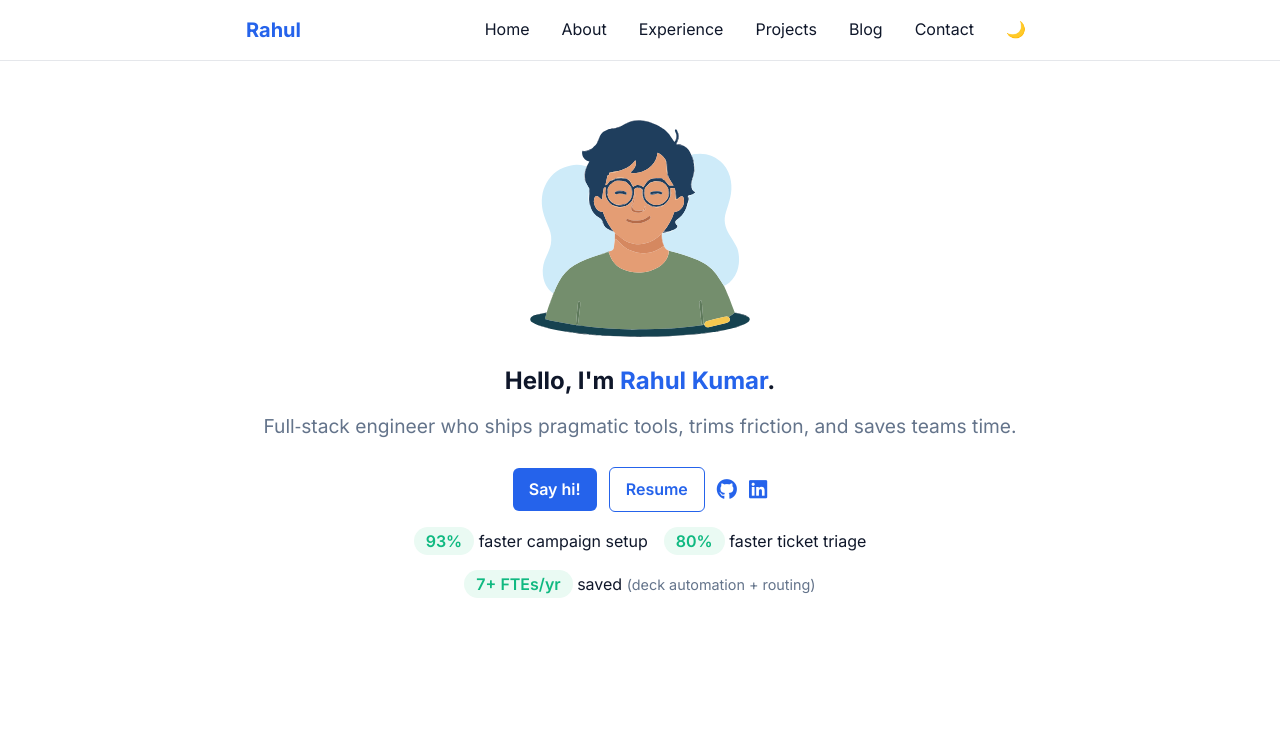
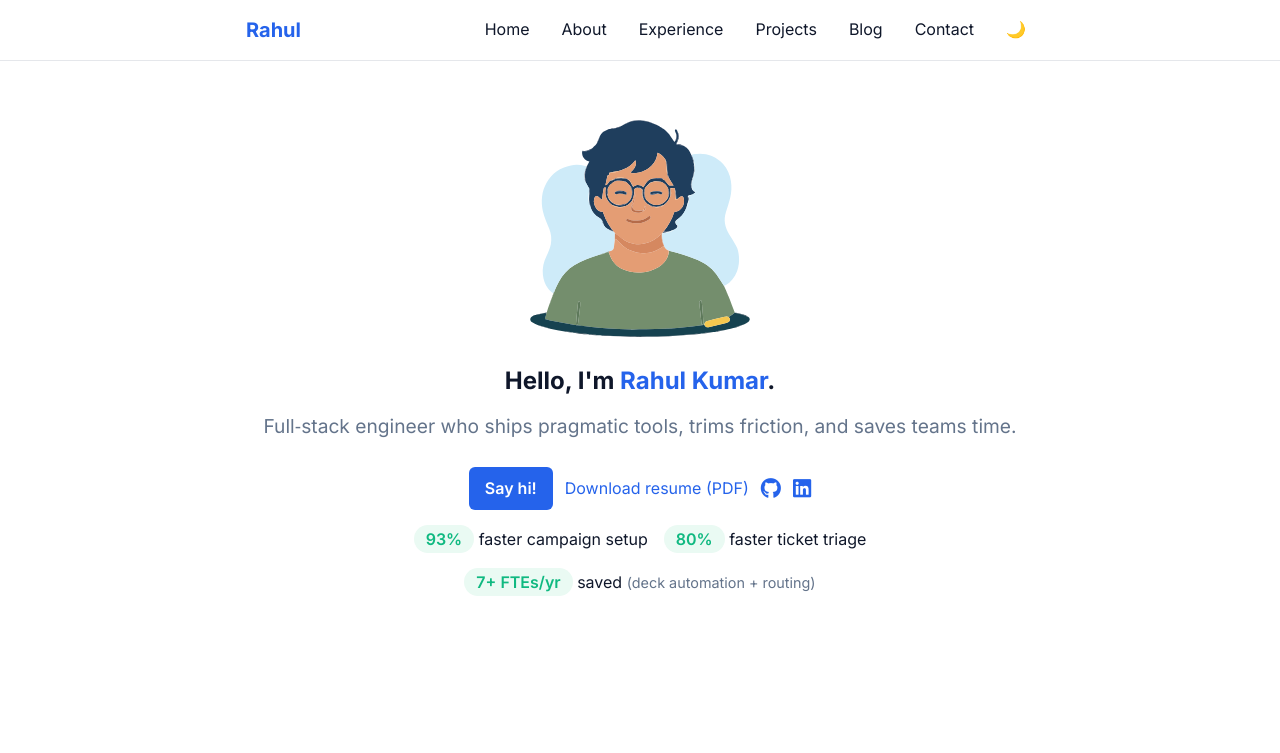
Before and after one commit to DotRahulK/rahulkumar, a plain HTML site: page index.html in a window 1280 px wide. Shown: the top 753 px of the page. Drawn offline with Linux system fonts and the light colour scheme.

Commit message:
resume changed to download

```diff
--- a/index.html
+++ b/index.html
@@ -59,7 +59,7 @@
       <p class="subtitle">Full‑stack engineer who ships pragmatic tools, trims friction, and saves teams time.</p>
       <div class="cta-row">
         <a class="btn" href="mailto:rahkumar9993@gmail.com">Say hi!</a>
-        <a class="btn secondary" href="assets/resume.pdf" target="_blank" rel="noopener">Resume</a>
+        <a href="assets/resume.pdf" download>Download resume (PDF)</a>
         <a
           class="icon"
           href="https://github.com/DotRahulK"
```
